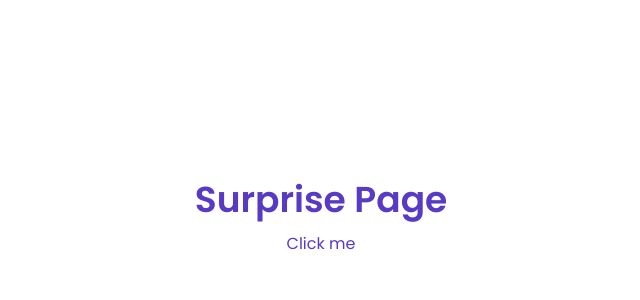
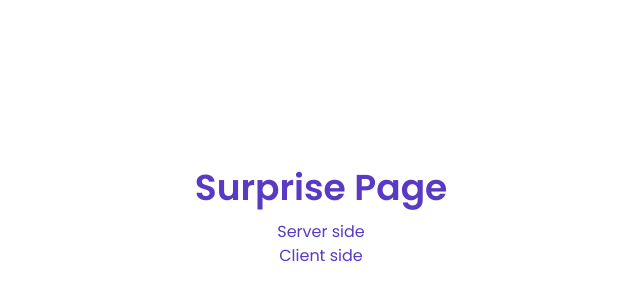
Before and after one commit to pacifist-tech/blog-nextjs-13-3, a Next.js app: page /surprise in a window 1280 px wide. Shown: the part 182-482 px from the top of the page, without its empty margins (319-959 px from the left). Built offline with nearby package versions, Linux system fonts and the light colour scheme.

Commit message:
add diff button routing to secret page

```diff
--- a/src/app/(main)/surprise/SecretSection.tsx
+++ b/src/app/(main)/surprise/SecretSection.tsx
@@ -1,10 +1,17 @@
 "use client";
+import Link from "next/link";
 import { useRouter } from "next/navigation";
 import React, { useState } from "react";
 
 const ModalSection = () => {
 	const router = useRouter();
-	return <button onClick={() => router.push("/secret")}>Click me</button>;
+
+	return (
+		<div className="flex flex-col">
+			<Link href="/secret">Server side</Link>
+			<button onClick={() => router.push("/secret")}>Client side</button>
+		</div>
+	);
 };
 
 export default ModalSection;
```
